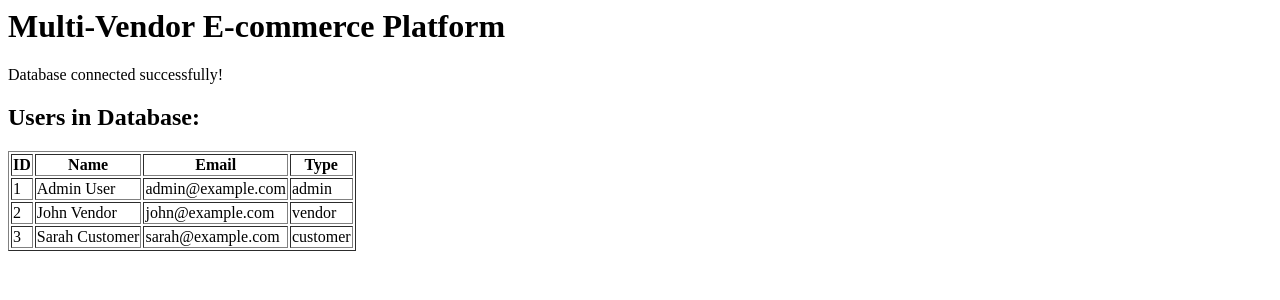
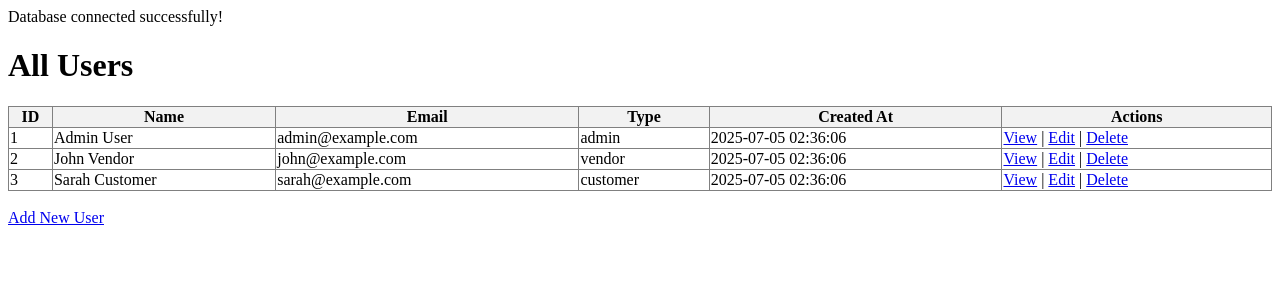
Before and after one commit to SreejaSreekumarSujatha/multi-vendor-ecommerce, a PHP site: page / in a window 1280 px wide. Shown: the top 300 px of the page. Run offline with PHP 8.4, Linux system fonts and the light colour scheme; data comes from the database, SQL or seed files in the repository.

Commit message:
Add UserController with CRUD operations and basic routing system

```diff
--- /dev/null
+++ b/app/controllers/UserController.php
@@ -0,0 +1,126 @@
+<?php
+require_once __DIR__ . '/../models/User.php';
+
+class UserController {
+    private $userModel;
+
+    public function __construct() {
+        $this->userModel = new User();
+    }
+
+    // Display all users
+    public function index() {
+        $users = $this->userModel->getAllUsers();
+
+        // For now, we'll just display the data
+        echo "<h1>All Users</h1>";
+        echo "<table border='1' style='border-collapse: collapse; width: 100%;'>";
+        echo "<tr style='background-color: #f2f2f2;'>";
+        echo "<th>ID</th><th>Name</th><th>Email</th><th>Type</th><th>Created At</th><th>Actions</th>";
+        echo "</tr>";
+
+        foreach ($users as $user) {
+            echo "<tr>";
+            echo "<td>" . $user['id'] . "</td>";
+            echo "<td>" . $user['name'] . "</td>";
+            echo "<td>" . $user['email'] . "</td>";
+            echo "<td>" . $user['user_type'] . "</td>";
+            echo "<td>" . $user['created_at'] . "</td>";
+            echo "<td>";
+            echo "<a href='?action=view&id=" . $user['id'] . "'>View</a> | ";
+            echo "<a href='?action=edit&id=" . $user['id'] . "'>Edit</a> | ";
+            echo "<a href='?action=delete&id=" . $user['id'] . "'>Delete</a>";
+            echo "</td>";
+            echo "</tr>";
+        }
+
+        echo "</table>";
+        echo "<br><a href='?action=create'>Add New User</a>";
+    }
+
+    // Show single user
+    public function view($id) {
+        $user = $this->userModel->getUserById($id);
+
+        if ($user) {
+            echo "<h1>User Details</h1>";
+            echo "<p><strong>Name:</strong> " . $user['name'] . "</p>";
+            echo "<p><strong>Email:</strong> " . $user['email'] . "</p>";
+            echo "<p><strong>Type:</strong> " . $user['user_type'] . "</p>";
+            echo "<p><strong>Created:</strong> " . $user['created_at'] . "</p>";
+            echo "<a href='?action=index'>Back to Users</a>";
+        } else {
+            echo "<h1>User not found</h1>";
+            echo "<a href='?action=index'>Back to Users</a>";
+        }
+    }
+
+    // Show create user form
+    public function create() {
+        echo "<h1>Add New User</h1>";
+        echo "<form method='POST' action='?action=store'>";
+        echo "<p>";
+        echo "<label>Name:</label><br>";
+        echo "<input type='text' name='name' required style='width: 300px; padding: 5px;'>";
+        echo "</p>";
+        echo "<p>";
+        echo "<label>Email:</label><br>";
+        echo "<input type='email' name='email' required style='width: 300px; padding: 5px;'>";
+        echo "</p>";
+        echo "<p>";
+        echo "<label>Password:</label><br>";
+        echo "<input type='password' name='password' required style='width: 300px; padding: 5px;'>";
+        echo "</p>";
+        echo "<p>";
+        echo "<label>User Type:</label><br>";
+        echo "<select name='user_type' style='width: 312px; padding: 5px;'>";
+        echo "<option value='customer'>Customer</option>";
+        echo "<option value='vendor'>Vendor</option>";
+        echo "<option value='admin'>Admin</option>";
+        echo "</select>";
+        echo "</p>";
+        echo "<p>";
+        echo "<input type='submit' value='Create User' style='background-color: #4CAF50; color: white; padding: 10px 20px; border: none; cursor: pointer;'>";
+        echo "</p>";
+        echo "</form>";
+        echo "<a href='?action=index'>Back to Users</a>";
+    }
+
+    // Store new user
+    public function store() {
+        if ($_POST) {
+            $name = $_POST['name'];
+            $email = $_POST['email'];
+            $password = $_POST['password'];
+            $userType = $_POST['user_type'];
+
+            $user = $this->userModel->createUser($name, $email, $password, $userType);
+
+            if ($user) {
+                echo "<h1>User Created Successfully!</h1>";
+                echo "<p>User <strong>" . $user['name'] . "</strong> has been created.</p>";
+                echo "<a href='?action=index'>Back to Users</a>";
+            } else {
+                echo "<h1>Error Creating User</h1>";
+                echo "<p>Email might already exist or there was an error.</p>";
+                echo "<a href='?action=create'>Try Again</a>";
+            }
+        }
+    }
+
+    // Delete user
+    public function delete($id) {
+        $user = $this->userModel->getUserById($id);
+
+        if ($user) {
+            $this->userModel->deleteUser($id);
+            echo "<h1>User Deleted</h1>";
+            echo "<p>User <strong>" . $user['name'] . "</strong> has been deleted.</p>";
+        } else {
+            echo "<h1>User not found</h1>";
+        }
+
+        echo "<a href='?action=index'>Back to Users</a>";
+    }
+}
+?>
--- a/public/index.php
+++ b/public/index.php
@@ -1,27 +1,46 @@
 <?php
-// Include our database class
-require_once '../core/Database.php';
+// Include our controller
+require_once '../app/controllers/UserController.php';
 
-echo "<h1>Multi-Vendor E-commerce Platform</h1>";
+// Basic routing
+$action = $_GET['action'] ?? 'index';
+$id = $_GET['id'] ?? null;
 
-// Test database connection
-$db = Database::getInstance();
+// Create controller instance
+$userController = new UserController();
 
-// Get all users from database
-$users = $db->fetchAll("SELECT * FROM users");
+// Handle different actions
+switch ($action) {
+    case 'index':
+        $userController->index();
+        break;
 
-echo "<h2>Users in Database:</h2>";
-echo "<table border='1'>";
-echo "<tr><th>ID</th><th>Name</th><th>Email</th><th>Type</th></tr>";
+    case 'view':
+        if ($id) {
+            $userController->view($id);
+        } else {
+            $userController->index();
+        }
+        break;
 
-foreach ($users as $user) {
-    echo "<tr>";
-    echo "<td>" . $user['id'] . "</td>";
-    echo "<td>" . $user['name'] . "</td>";
-    echo "<td>" . $user['email'] . "</td>";
-    echo "<td>" . $user['user_type'] . "</td>";
-    echo "</tr>";
+    case 'create':
+        $userController->create();
+        break;
+
+    case 'store':
+        $userController->store();
+        break;
+
+    case 'delete':
+        if ($id) {
+            $userController->delete($id);
+        } else {
+            $userController->index();
+        }
+        break;
+
+    default:
+        $userController->index();
+        break;
 }
-
-echo "</table>";
 ?>
```
